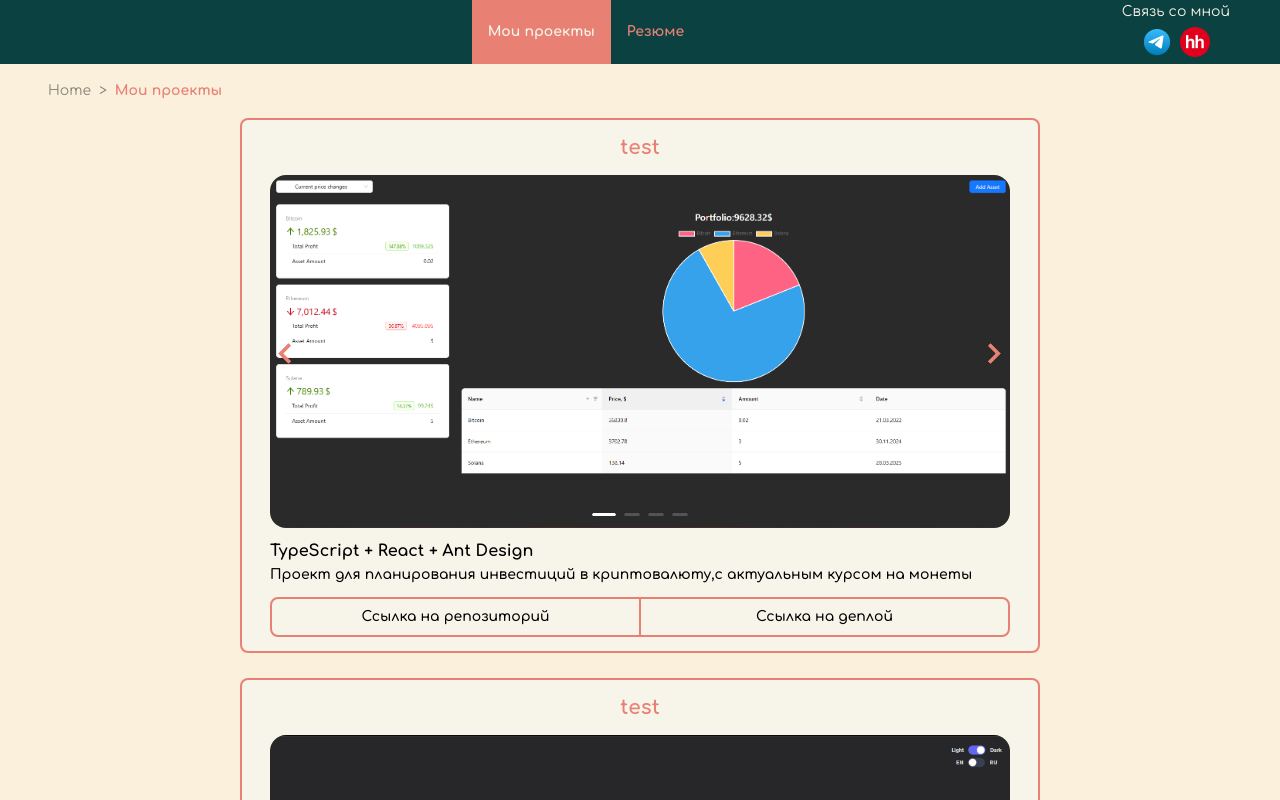
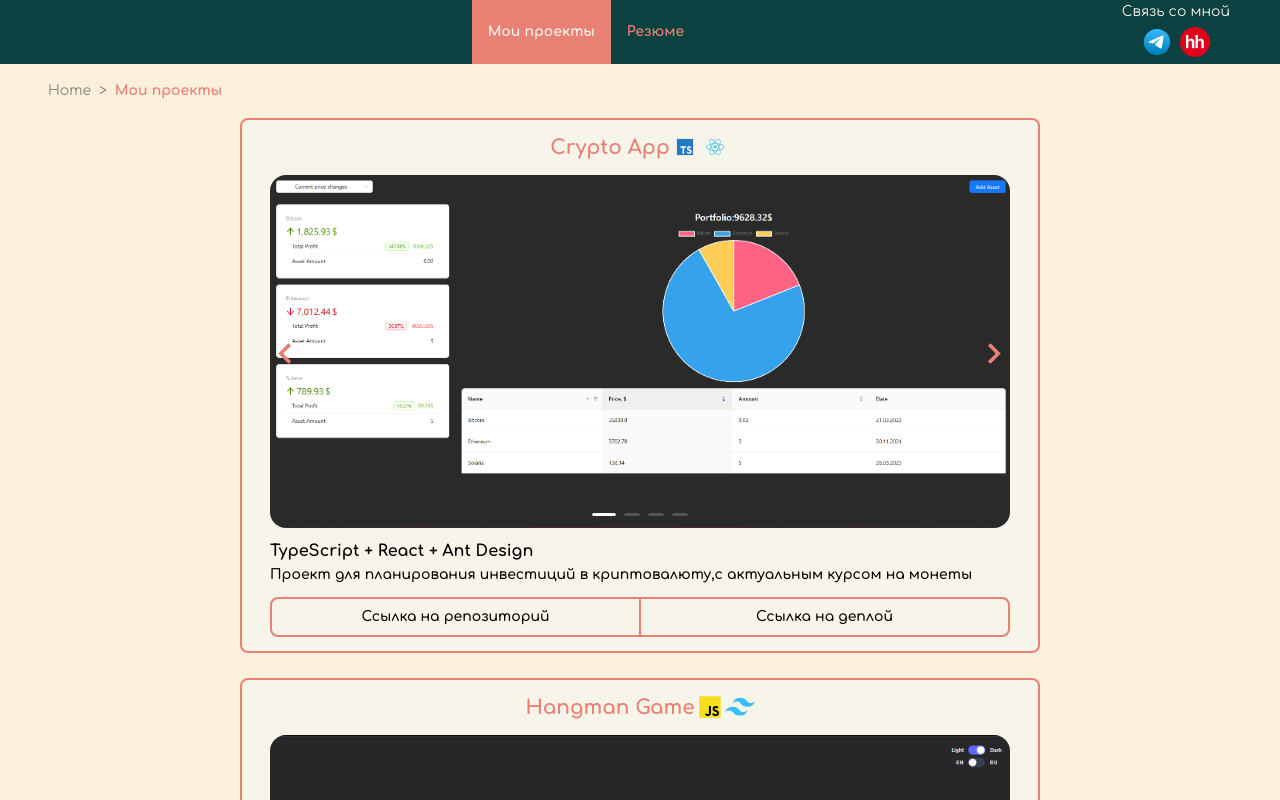
Before and after one commit to Mickle52/portfolio, a React (Vite) app: page / in a window 1280 px wide. Shown: the top 800 px of the page. Built offline with nearby package versions, Linux system fonts and the light colour scheme.

Commit message:
Почти готово 2.0

```diff
--- a/src/components/pages/PageProjects/PageProjects.jsx
+++ b/src/components/pages/PageProjects/PageProjects.jsx
@@ -52,7 +52,7 @@ const PageProjects = () => {
             "/images/hangman-game/4.png",
             "/images/hangman-game/5.png",
           ]}
-          logosArray={["/images/icons/ts-logo.svg", "/images/icons/react-logo.svg"]}
+          logosArray={["/images/icons/js-logo.svg", "/images/icons/tailwind-logo.svg"]}
           description={
             "Проект для планирования инвестиций в криптовалюту, с актуальным курсом на монеты"
           }
--- a/src/components/pages/PageProjects/ProjectCard/ProjectCard.css
+++ b/src/components/pages/PageProjects/ProjectCard/ProjectCard.css
@@ -7,6 +7,11 @@
     font-weight: 900;
     background-color: #f7f4e9;
     text-align: center;
+
+    .ant-card-head-title {
+      display: flex;
+      justify-content: center;
+    }
   }
 
   .ant-card-body {
--- a/src/components/pages/PageProjects/ProjectCard/ProjectCard.jsx
+++ b/src/components/pages/PageProjects/ProjectCard/ProjectCard.jsx
@@ -22,12 +22,15 @@ const ProjectCard = ({
   const imagesArr = imagesArray.map((url) => url);
   console.log(imagesArr);
 
-  // const logosArr = logosArray.map((url) => url);
+  const logosArr = logosArray.map((url) => {
+    return <img src={url} style={{ width: '30px', height: '30px' }}></img>
+  });
+  console.log(imagesArr);
 
   return (
     <Card
       className="content-card"
-      title={<span>test</span>}
+      title={<><span>{title}</span>{logosArr}</>}
       style={{
         maxWidth: "800px",
         width: "100%",
```
